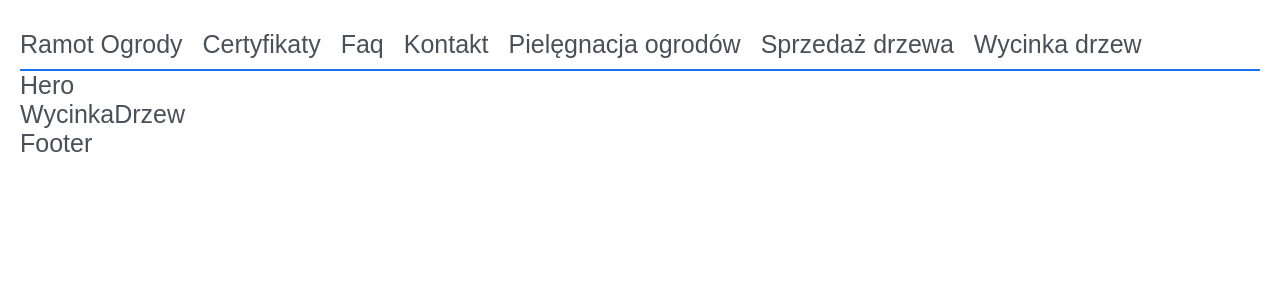
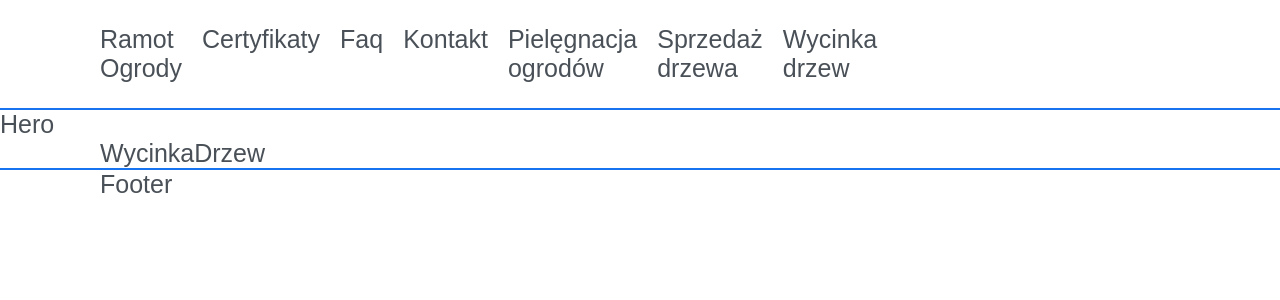
Before and after one commit to Mateusz-Ramotowski-Poland/Ramot-Ogrody-Webpage, a React (Create React App) app: page /wycinka-drzew in a window 1280 px wide. Shown: the top 300 px of the page. Built offline with nearby package versions, Linux system fonts and the light colour scheme.

Commit message:
ROW-12 Added container for whole webpage, adjust header,footer paddings

```diff
--- a/src/App.scss
+++ b/src/App.scss
@@ -23,11 +23,9 @@ a {
 }
 
 body {
-  margin: 1rem;
   font-size: 2rem;
   @include bp.sm {
     font-size: 2.5rem;
-    margin: 2rem;
   }
 }
 
--- a/src/App.tsx
+++ b/src/App.tsx
@@ -1,6 +1,6 @@
 import { Route, Routes } from "react-router-dom";
 import { Certyfikaty, Faq, Glowna, Kontakt, PielegnacjaOgrodow, SprzedazDrzewa, WycinkaDrzew } from "./pages";
-import { Footer, Header, Hero } from "./components";
+import { Container1440, Footer, Header, Hero } from "./components";
 import "./App.scss";
 
 export function App() {
@@ -8,6 +8,7 @@ export function App() {
     <>
       <Header />
       <Hero />
+      <Container1440>
         <Routes>
           <Route path="/" element={<Glowna />}></Route>
           <Route path="/certyfikaty" element={<Certyfikaty />}></Route>
@@ -17,6 +18,7 @@ export function App() {
           <Route path="/sprzedaz-drzewa" element={<SprzedazDrzewa />}></Route>
           <Route path="/wycinka-drzew" element={<WycinkaDrzew />}></Route>
         </Routes>
+      </Container1440>
       <Footer />
     </>
   );
--- /dev/null
+++ b/src/components/Footer.module.scss
@@ -0,0 +1,7 @@
+@use "../styles/variables" as va;
+@use "../styles/colors" as co;
+
+.footer {
+  padding: 0 va.$header-footer-horizontal-padding;
+  border-top: 2px solid co.$primary;
+}
--- a/src/components/Footer.tsx
+++ b/src/components/Footer.tsx
@@ -1,3 +1,5 @@
+import styles from "./Footer.module.scss";
+
 export const Footer = () => {
-  return <div>Footer</div>;
+  return <footer className={styles.footer}>Footer</footer>;
 };
--- a/src/components/Header.module.scss
+++ b/src/components/Header.module.scss
@@ -1,5 +1,6 @@
 @use "../styles/colors" as co;
 @use "../styles/breakpoints" as bp;
+@use "../styles/variables" as va;
 
 $header-bottom-border: 2px solid co.$primary;
 
@@ -23,6 +24,7 @@ $header-bottom-border: 2px solid co.$primary;
   display: flex;
   font-size: inherit;
   min-height: 5rem;
+  padding: 1.5rem va.$header-footer-horizontal-padding;
   position: sticky;
   top: 0;
   z-index: 10;
@@ -67,6 +69,7 @@ $header-bottom-border: 2px solid co.$primary;
       background: white;
       border-bottom: $header-bottom-border;
       display: block;
+      margin-left: -(va.$header-footer-horizontal-padding);
       position: absolute;
       text-align: center;
       top: 5rem;
@@ -105,7 +108,7 @@ $header-bottom-border: 2px solid co.$primary;
       padding: 1rem;
       width: min-content;
     }
-    @include bp.xlg {
+    @include bp.xxlg {
       width: auto;
     }
     &:first-child {
--- a/src/components/index.ts
+++ b/src/components/index.ts
@@ -1,3 +1,4 @@
 export * from "./Footer";
 export * from "./Header";
 export * from "./Hero";
+export * from "./styles-wrappers/Container1440";
--- /dev/null
+++ b/src/components/styles-wrappers/Container1440.module.scss
@@ -0,0 +1,7 @@
+@use "../../styles/variables" as va;
+
+.container {
+  max-width: 164rem;
+  margin: 0 auto;
+  padding: 0 va.$header-footer-horizontal-padding;
+}
--- /dev/null
+++ b/src/components/styles-wrappers/Container1440.tsx
@@ -0,0 +1,6 @@
+import { PropsWithChildren } from "react";
+import styles from "./Container1440.module.scss";
+
+export const Container1440 = (props: PropsWithChildren) => {
+  return <div className={styles.container}>{props.children} </div>;
+};
--- /dev/null
+++ b/src/styles/_variables.scss
@@ -0,0 +1 @@
+$header-footer-horizontal-padding: 10rem;
```
Lines whose indentation alone changed are shown as unchanged.
